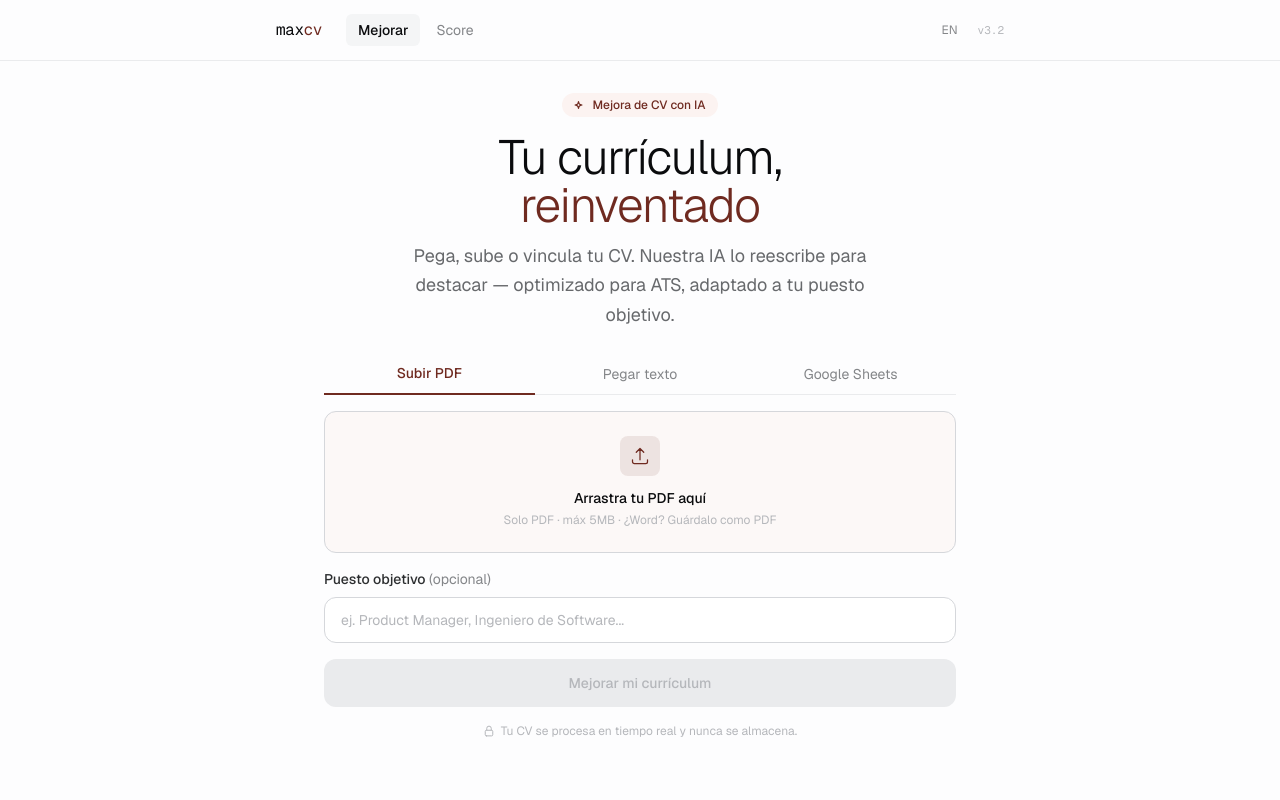
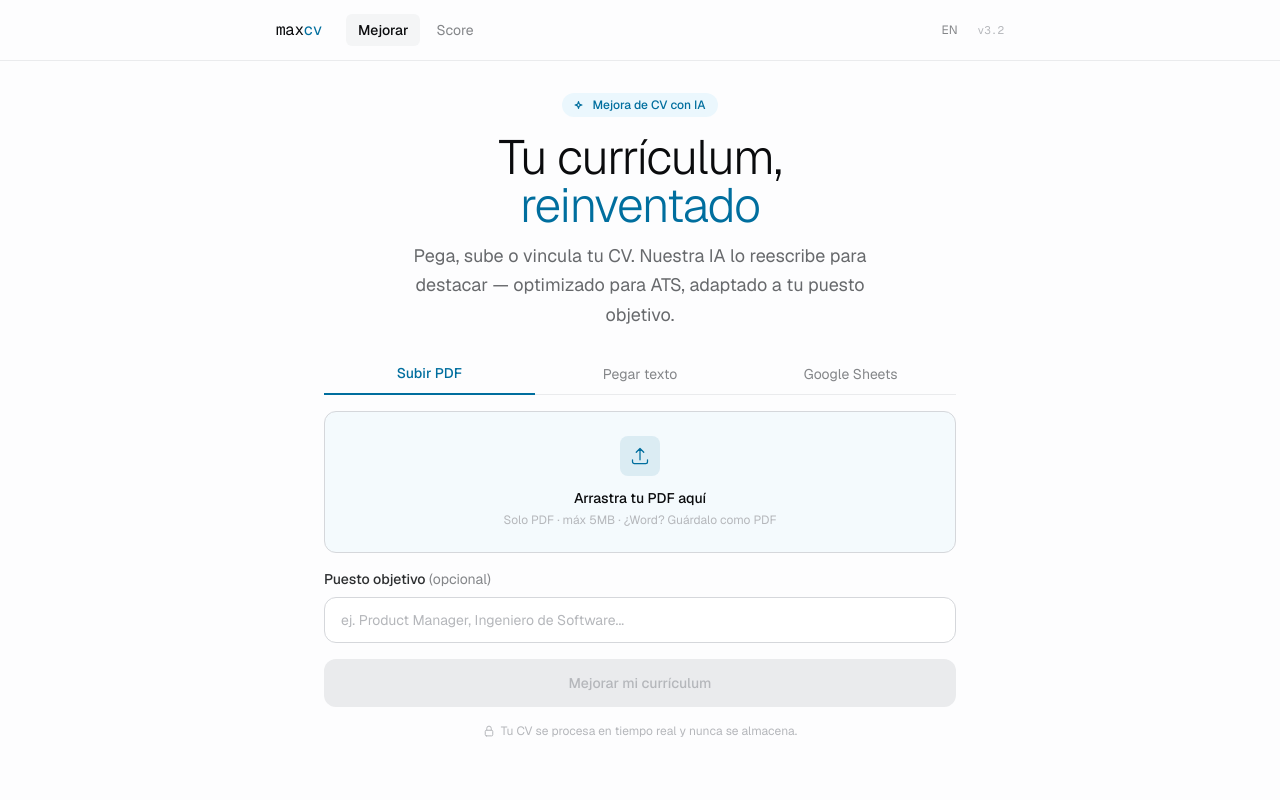
Before and after one commit to pixan-ai/maxcv, a Next.js app: page / in a window 1280 px wide. Shown: the top 800 px of the page. Built offline with nearby package versions, Linux system fonts and the light colour scheme.

Commit message:
accent color → steel blue oklch(50% 0.13 230)

```diff
--- a/src/app/globals.css
+++ b/src/app/globals.css
@@ -1,9 +1,9 @@
 @import "tailwindcss";
 
 @theme {
-  --color-accent: oklch(38.38% 0.1011 30.18);
-  --color-accent-dim: oklch(30% 0.08 30);
-  --color-accent-ghost: oklch(97% 0.01 30);
+  --color-accent: oklch(50% 0.13 230);
+  --color-accent-dim: oklch(42% 0.10 230);
+  --color-accent-ghost: oklch(97% 0.015 230);
   --color-ink-900: oklch(15% 0.005 260);
   --color-ink-700: oklch(30% 0.005 260);
   --color-ink-500: oklch(52% 0.005 260);
```
